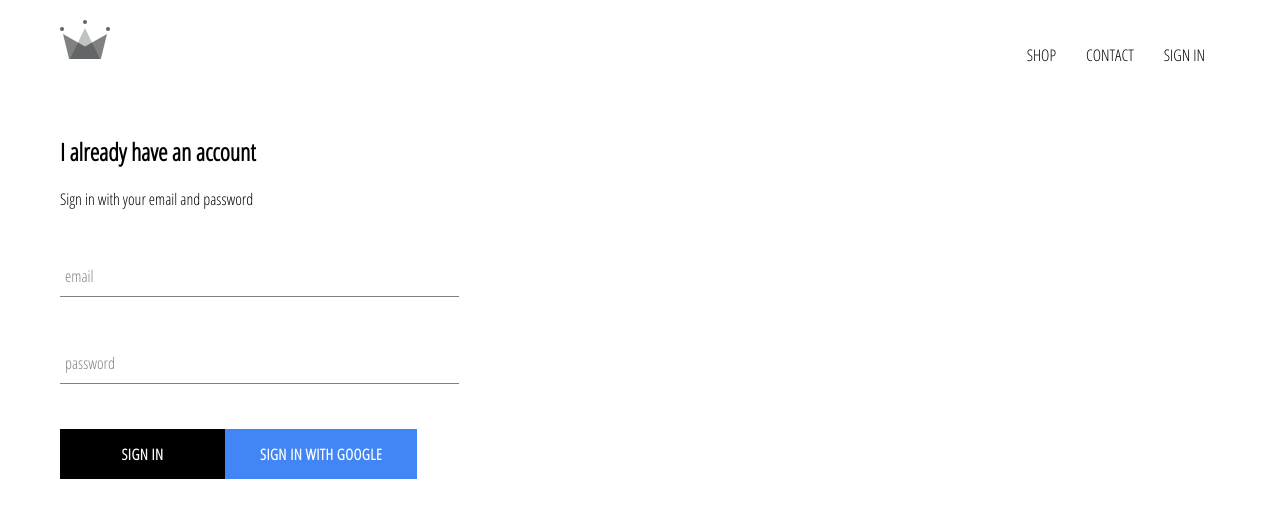
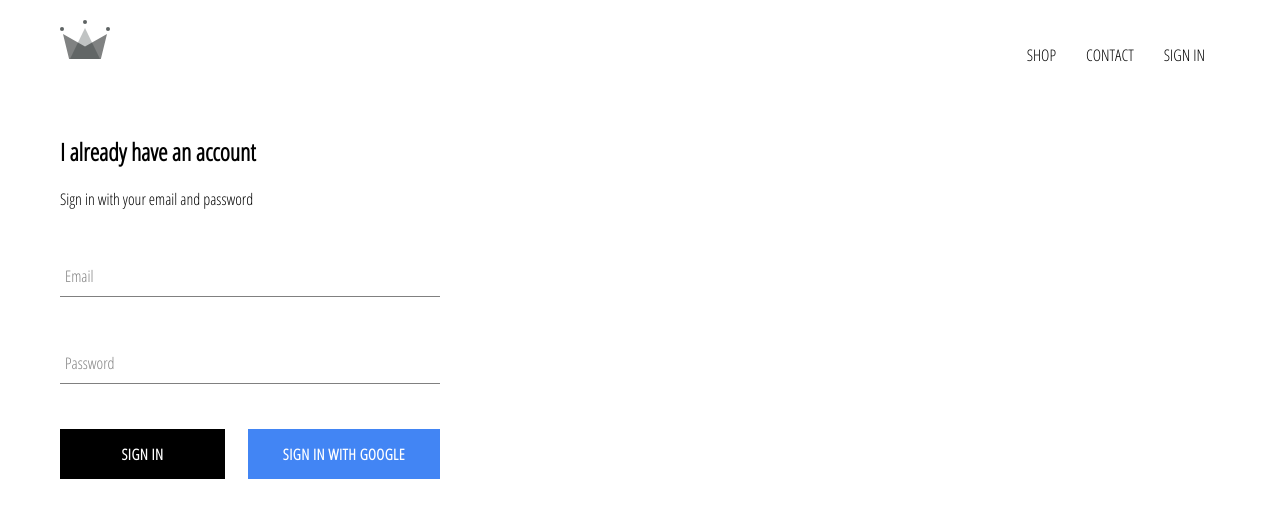
Before and after one commit to Javeed05/E-CommerceReact, a React (Create React App) app: page /signin in a window 1280 px wide. Shown: the top 518 px of the page. Built offline with nearby package versions, Linux system fonts and the light colour scheme; no server answers.

Commit message:
Corrected button style

```diff
--- a/src/App.css
+++ b/src/App.css
@@ -7,3 +7,7 @@ a {
     text-decoration: none;
     color: black;
 }
+
+* {
+    box-sizing: border-box;
+}
--- a/src/components/sign-in/sign-in.component.jsx
+++ b/src/components/sign-in/sign-in.component.jsx
@@ -1,20 +1,20 @@
 import React from 'react';
 
-import './sign-in.styles.scss';
+import FormInput from '../form-input/form-input.component';
 import CustomButton from '../custom-button/custom-button.component';
 
 import { signInWithGoogle } from '../../firebase/firebase.utils.js';
 
-import FormInput from '../form-input/form-input.component';
+import './sign-in.styles.scss';
 
+class SignIn extends React.Component {
 
-class SignIn extends React.Component{
     constructor(props) {
         super(props);
 
         this.state = {
             email: '',
-            password: ''
+            password:''
         }
     }
 
@@ -30,13 +30,11 @@ class SignIn extends React.Component{
         this.setState({ [name]: value})
     }
 
+    render() {
 
-
-
-    render() {
-        return(
+        return (
             <div className='sign-in'>
-            <h2> I already have an account</h2>
+                <h2>I already have an account</h2>
                 <span>Sign in with your email and password</span>
 
                 <form onSubmit={this.handleSubmit}>
@@ -44,30 +42,27 @@ class SignIn extends React.Component{
                         name="email"
                         type="email"
                         value={this.state.email}
-              label="email"
                         handleChange={this.handleChange}
-              required
+                        label="Email"
                         />
-
                     <FormInput
                         name="password"
                         type="password"
                         value={this.state.password}
-            label="password"
                         handleChange={this.handleChange}
-            required
+                        label="Password"
                     />
-
-
-            <CustomButton type='submit'> Sign in </CustomButton>
-            <CustomButton onClick={signInWithGoogle} isGoogleSignIn>
-                {' '}
-                Sign in with Google{' '}
-            </CustomButton>
+                    <div className='buttons'>
+                    <CustomButton type='submit' >Sign in </CustomButton>
+                    <CustomButton onClick={signInWithGoogle} isGoogleSignIn >
+                            Sign in with Google  </CustomButton>
+                            </div>
                 </form>
             </div>
         );
     }
+
+
 }
 
 export default SignIn;
--- a/src/components/sign-in/sign-in.styles.scss
+++ b/src/components/sign-in/sign-in.styles.scss
@@ -1,9 +1,14 @@
 .sign-in {
-    width: 30vw;
+    width: 380px;
     display: flex;
     flex-direction: column;
 
     .title {
-        margin: 10px
+        margin: 10px 0px;
+    }
+
+    .buttons {
+        display: flex;
+        justify-content: space-between;
     }
 }
```
Lines whose indentation alone changed are shown as unchanged.
